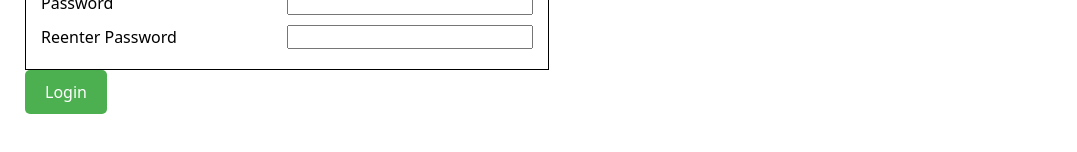
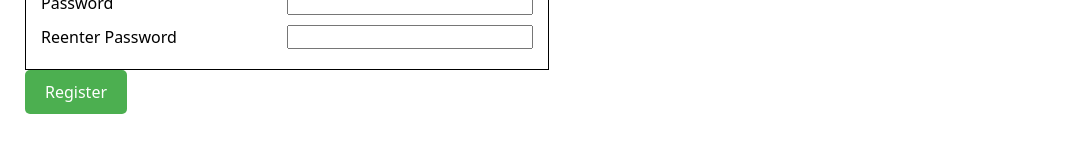
Before and after one commit to JamesBarnes48/FeedbackManagerClient, a Vue app: page /login in a window 1280 px wide. Both pictures are taken after a click on the element "Show registration". Shown: the part 470-622 px from the top of the page, without its empty margins (0-1077 px from the left). Built offline with nearby package versions, Linux system fonts and the light colour scheme.

Commit message:
registration validation and error handling

```diff
--- a/src/components/RegistrationComponent.vue
+++ b/src/components/RegistrationComponent.vue
@@ -5,7 +5,23 @@
         components: {},
         props: {},
         setup(props, {emit}){
-            return {}
+            const usernameInput = ref('');
+            const passwordInput = ref('');
+            const reenterPasswordInput = ref('');
+
+            function register(): void{
+                //ensure both passwords match
+                if(passwordInput.value !== reenterPasswordInput.value) return emit('error', 'Password fields do not match');
+                //ensure fields meet standard compliance
+                if(!/^[a-zA-Z0-9_]{3,30}$/.test(usernameInput.value)) return emit('error', 'Invalid username field');
+                if(!/^(?=.*[a-z])(?=.*[A-Z])(?=.*\d)[A-Za-z\d@$!%*?&]{6,32}$/.test(passwordInput.value)) return emit('error', 'Invalid password field');
+            }
+            return {
+                usernameInput,
+                passwordInput,
+                reenterPasswordInput,
+                register
+            }
         }
     }
 </script>
@@ -35,7 +51,7 @@
                 <input v-model="reenterPasswordInput" type="text">
             </div>
         </div>
-        <span class="button submit-button" @click="login">Login</span>
+        <span class="button submit-button" @click="register">Register</span>
     </div>
 </template>
 
--- a/src/views/LoginView.vue
+++ b/src/views/LoginView.vue
@@ -53,7 +53,7 @@
         </div>
         <span class="button submit-button" @click="login">Login</span>
         <h3>No account? <span class="button" @click="toggleRegister">{{ registrationButtonName }}</span></h3>
-        <RegistrationComponent v-if="showRegister" />
+        <RegistrationComponent @error="triggerError" v-if="showRegister" />
     </div>
 </template>
 
```
